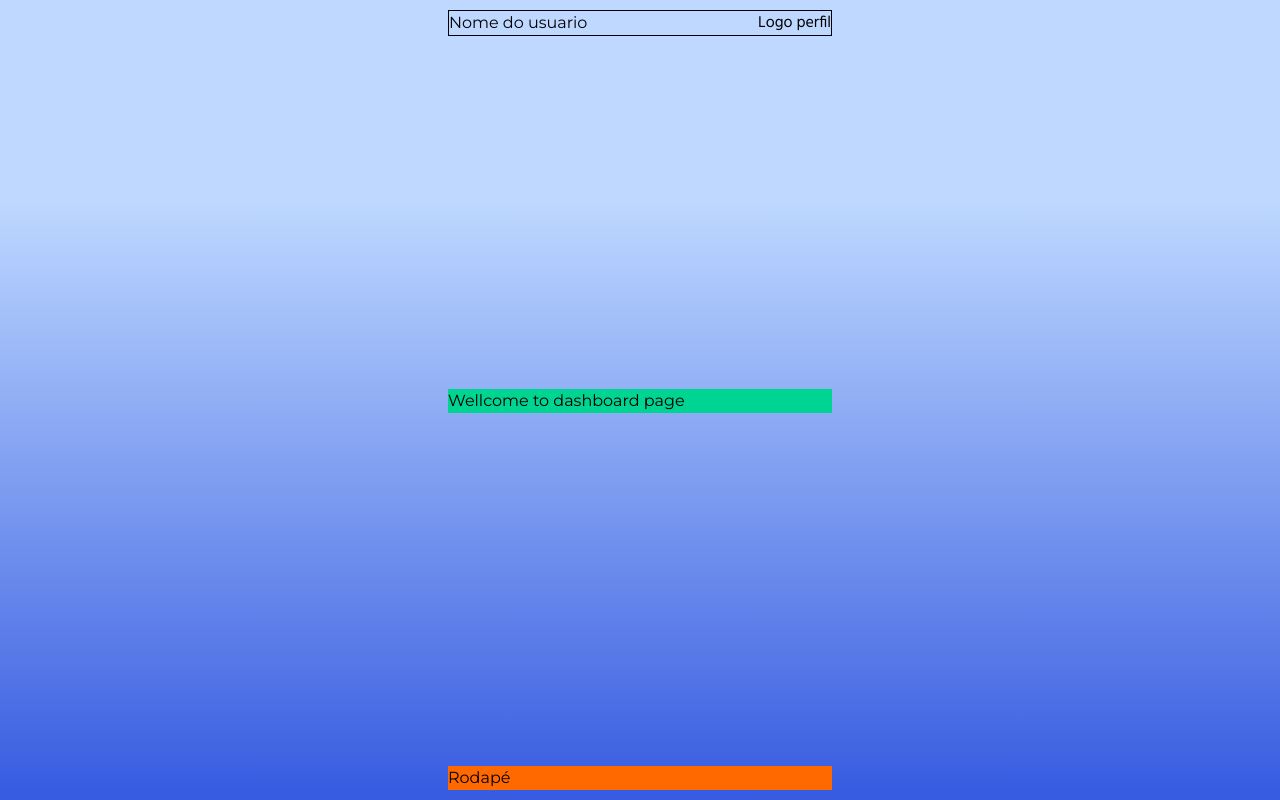
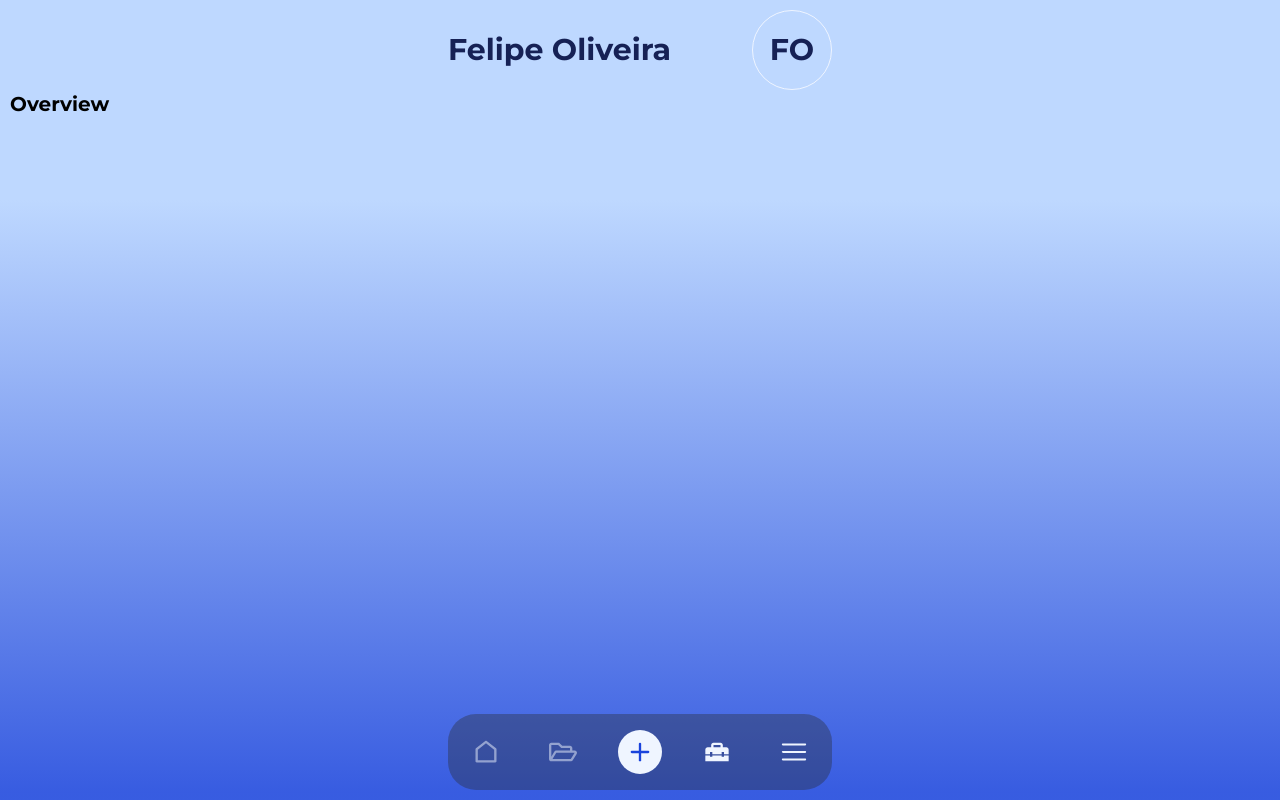
Before and after one commit to FelipeEduardoOliveira/cfive-dashboard, a Next.js app: page /dashboard in a window 1280 px wide. Built offline with nearby package versions, Linux system fonts and the light colour scheme.

Commit message:
feat: create header and menu

```diff
--- a/package.json
+++ b/package.json
@@ -16,6 +16,7 @@
     "next": "15.3.0",
     "react": "^19.0.0",
     "react-dom": "^19.0.0",
+    "react-icons": "^5.5.0",
     "react-toastify": "^11.0.5",
     "yup": "^1.6.1"
   },
--- a/src/app/dashboard/layout.tsx
+++ b/src/app/dashboard/layout.tsx
@@ -1,5 +1,6 @@
 import '@/app/globals.css';
 import Header from '@/components/Header';
+import Menu from '@/components/Menu';
 import { montserrat, hind } from '@/styles/fonts';
 
 export default function DashboardLayout({
@@ -9,13 +10,11 @@ export default function DashboardLayout({
 }>) {
   return (
     <div
-      className={`${montserrat.variable} ${hind.variable} antialiased flex flex-col justify-between items-center min-h-screen p-2.5 w-full`}
+      className={`${montserrat.variable} ${hind.variable} antialiased flex flex-col justify-between items-center h-screen p-2.5 w-full`}
     >
       <Header />
-      {children}
-      <div className="bg-orange-500 w-full max-w-96">
-        <h1>Rodapé</h1>
-      </div>
+      <main className="overflow-y-scroll  w-full">{children}</main>
+      <Menu />
     </div>
   );
 }
--- a/src/app/dashboard/page.tsx
+++ b/src/app/dashboard/page.tsx
@@ -1,11 +1,14 @@
 'use client';
 
+import Title from '@/components/Texts/title';
 import React from 'react';
 
-export default function Home() {
+export default function Dashboard() {
   return (
-      <div className="bg-emerald-400 w-full max-w-96">
-        <h1>Wellcome to dashboard page</h1>
-      </div>
+    <div className=" w-full h-screen  flex flex-col justify-start">
+      <Title title="Overview" className="text-black font-bold text-xl text-start" />
+      {/* O conteúdo que pode ser rolado */}
+      <div className="flex-grow overflow-auto space-y-4 w-full"></div>
+    </div>
   );
 }
--- a/src/app/globals.css
+++ b/src/app/globals.css
@@ -33,3 +33,25 @@ h5,
 h6 {
   font-family: var(--font-montserrat), sans-serif;
 }
+
+@keyframes drip {
+  0% {
+    transform: scale(1);
+    border-radius: 28px;
+    box-shadow: 0 0 0 0 rgba(25, 67, 220, 0.5);
+  }
+  50% {
+    transform: scale(1.05);
+    border-radius: 40px;
+    box-shadow: 0 0 20px 5px rgba(25, 67, 220, 0.2);
+  }
+  100% {
+    transform: scale(1);
+    border-radius: 28px;
+    box-shadow: 0 0 0 0 rgba(25, 67, 220, 0);
+  }
+}
+
+.animate-drip {
+  animation: drip 2s infinite ease-in-out;
+}
--- a/src/components/Header/index.tsx
+++ b/src/components/Header/index.tsx
@@ -1,15 +1,21 @@
 'use client';
 
-import { toaster } from '@/utils/toast';
+import React from 'react';
+import Profile from '../Profile';
+import Title from '../Texts/title';
+import { getFirstAndLastName } from '@/utils/formatNamesType';
 
 const Header = () => {
+  const [hasNotification, setHasNotification] = React.useState(false);
+  const userName = 'Felipe Eduardo Rodrigues de Oliveira';
   return (
-    <div className="flex justify-between w-full max-w-96 border">
-      <div onClick={() => toaster.success('Funcionou')}>
-        <h1>Nome do usuario</h1>
-      </div>
+    <div
+      className="flex justify-between items-center w-full max-w-96 h-20"
+      onClick={() => setHasNotification(!hasNotification)}
+    >
+      <Title title={`${getFirstAndLastName(userName)}`} className="font-semibold" />
 
-      <div>Logo perfil</div>
+      <Profile userName={userName} hasNotification={hasNotification} />
     </div>
   );
 };
--- /dev/null
+++ b/src/components/Menu/index.tsx
@@ -0,0 +1,44 @@
+'use client';
+
+import React, { useState } from 'react';
+import { FaRegFolderOpen } from 'react-icons/fa';
+import { FiPlus } from 'react-icons/fi';
+import { MdHomeRepairService } from 'react-icons/md';
+import { RiHomeLine } from 'react-icons/ri';
+import { RxHamburgerMenu } from 'react-icons/rx';
+
+const Menu = () => {
+  const [selectedIndex, setSelectedIndex] = useState<number>(2); // Blog começa como selecionado
+
+  const itemMenu = [
+    { icon: <RiHomeLine className="w-7 h-7" />, name: 'Overview', disable: true },
+    { icon: <FaRegFolderOpen className="w-7 h-7" />, name: 'Páginas', disable: true },
+    { icon: <FiPlus className="w-7 h-7" />, name: 'Blog', disable: false },
+    { icon: <MdHomeRepairService className="w-7 h-7" />, name: 'Serviços', disable: false },
+    { icon: <RxHamburgerMenu className="w-7 h-7" />, name: 'Cadastro', disable: false },
+  ];
+
+  return (
+    <div className="w-full max-w-96 h-20 rounded-[28px] bg-[#2A2B3060] flex justify-between items-center p-4 z-10">
+      {itemMenu.map((item, index) => {
+        const isSelected = selectedIndex === index;
+        return (
+          <button
+            key={index}
+            onClick={() => setSelectedIndex(index)}
+            disabled={item.disable}
+            type="button"
+            className={`flex flex-col items-center justify-center cursor-pointer p-2 rounded-full transition-all
+              ${isSelected ? 'bg-[#EFF5FF] text-[#1943DC] animate-drip' : 'text-[#EFF5FF]'}
+              ${item.disable ? 'pointer-events-none opacity-50' : ''}
+            `}
+          >
+            <div className="w-7 h-7">{React.cloneElement(item.icon, { className: 'w-7 h-7' })}</div>
+          </button>
+        );
+      })}
+    </div>
+  );
+};
+
+export default Menu;
--- /dev/null
+++ b/src/components/Profile/index.tsx
@@ -0,0 +1,23 @@
+'use client';
+
+import Title from '../Texts/title';
+import { getOnlyLetter } from '@/utils/formatNamesType';
+
+interface ProfileProps {
+  userName: string;
+  hasNotification?: boolean;
+}
+
+const Profile = ({ userName, hasNotification }: ProfileProps) => {
+  return (
+    <div className="relative w-20 border h-20 rounded-full flex justify-center items-center border-[#EFF5FF]">
+      {hasNotification && (
+        <div className="absolute top-1 right-2 w-2.5 h-2.5 rounded-full bg-[#E41010]" />
+      )}
+
+      <Title title={`${getOnlyLetter(userName)}`} className="font-semibold" />
+    </div>
+  );
+};
+
+export default Profile;
--- /dev/null
+++ b/src/utils/formatNamesType.ts
@@ -0,0 +1,14 @@
+export const getOnlyLetter = (name: string) => {
+  const separetedName = name.split(' ');
+  const firstLetter = separetedName[0][0] || '';
+  const lastLetter = separetedName[separetedName.length - 1][0] || '';
+  return separetedName.length > 1
+    ? `${firstLetter}${lastLetter}`.toUpperCase()
+    : firstLetter.toUpperCase();
+};
+export const getFirstAndLastName = (name: string) => {
+  const separetedName = name.split(' ');
+  const firstName = separetedName[0];
+  const lastName = separetedName[separetedName.length - 1];
+  return separetedName.length > 1 ? `${firstName} ${lastName}` : firstName;
+};
```
Also changed, not shown: 1 other file (tests, documents, lock files or other folders).
